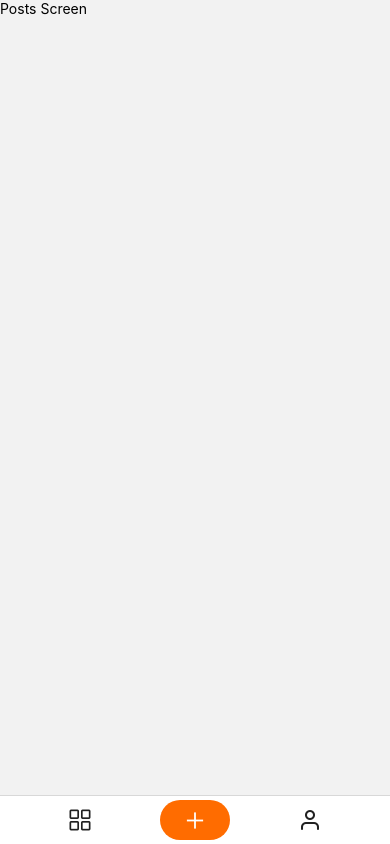
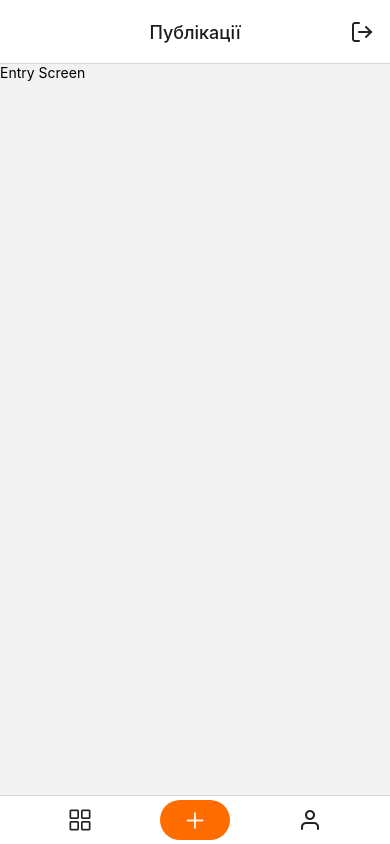
Before and after one commit to Vyachuk/AboutNativeApp, a React Native app: screen /Posts in a window 390 px wide. Built offline with nearby package versions, Linux system fonts and the light colour scheme.

Commit message:
ADD: Post screen navigation

```diff
--- /dev/null
+++ b/screens/Main/PostsScreen/CommentsScreen/CommentsScreen.js
@@ -0,0 +1,12 @@
+import React from "react";
+import { Text, View } from "react-native";
+
+const CommentsScreen = () => {
+  return (
+    <View>
+      <Text>Comments Screen</Text>
+    </View>
+  );
+};
+
+export default CommentsScreen;
--- /dev/null
+++ b/screens/Main/PostsScreen/EntryPostsScreen/EntryPostsScreen.js
@@ -0,0 +1,12 @@
+import React from "react";
+import { Text, View } from "react-native";
+
+const EntryPostsScreen = () => {
+  return (
+    <View>
+      <Text>Entry Screen</Text>
+    </View>
+  );
+};
+
+export default EntryPostsScreen;
--- /dev/null
+++ b/screens/Main/PostsScreen/MapScreen/MapScreen.js
@@ -0,0 +1,12 @@
+import React from "react";
+import { Text, View } from "react-native";
+
+const MapScreen = () => {
+  return (
+    <View>
+      <Text>Map Screen</Text>
+    </View>
+  );
+};
+
+export default MapScreen;
--- a/screens/Main/PostsScreen/PostsScreen.js
+++ b/screens/Main/PostsScreen/PostsScreen.js
@@ -1,11 +1,51 @@
+import { createStackNavigator } from "@react-navigation/stack";
 import React from "react";
-import { Text, View } from "react-native";
+import { TouchableOpacity } from "react-native";
+import EntryPostScreen from "./EntryPostsScreen/EntryPostsScreen";
+import CommentsScreen from "./CommentsScreen/CommentsScreen";
+import MapScreen from "./MapScreen/MapScreen";
+import { colors } from "../../../constants/globalThemeConstants";
+import { Feather } from "@expo/vector-icons";
+
+const PostsStack = createStackNavigator();
 
 const PostsScreen = () => {
   return (
-    <View>
-      <Text>Posts Screen</Text>
-    </View>
+    <PostsStack.Navigator
+      initialRouteName="PostsDefault"
+      screenOptions={{ headerTitleAlign: "center" }}
+    >
+      <PostsStack.Screen
+        name="Entry"
+        component={EntryPostScreen}
+        options={{
+          title: "Публікації",
+          headerRight: () => (
+            <TouchableOpacity
+              style={{ marginRight: 16 }}
+              activeOpacity={0.5}
+              // onPress={handleSignOut}
+            >
+              <Feather name="log-out" size={24} color={colors.textColor} />
+            </TouchableOpacity>
+          ),
+        }}
+      />
+      <PostsStack.Screen
+        name="Comments"
+        component={CommentsScreen}
+        options={{
+          title: "Коментарі",
+        }}
+      />
+      <PostsStack.Screen
+        name="Map"
+        component={MapScreen}
+        options={{
+          title: "Мапа",
+        }}
+      />
+    </PostsStack.Navigator>
   );
 };
 
```
Also changed, not shown: screens/Main/PostsScreen/CommentsScreen/index.js (deleted), screens/Main/PostsScreen/MapScreen/index.js (deleted).
